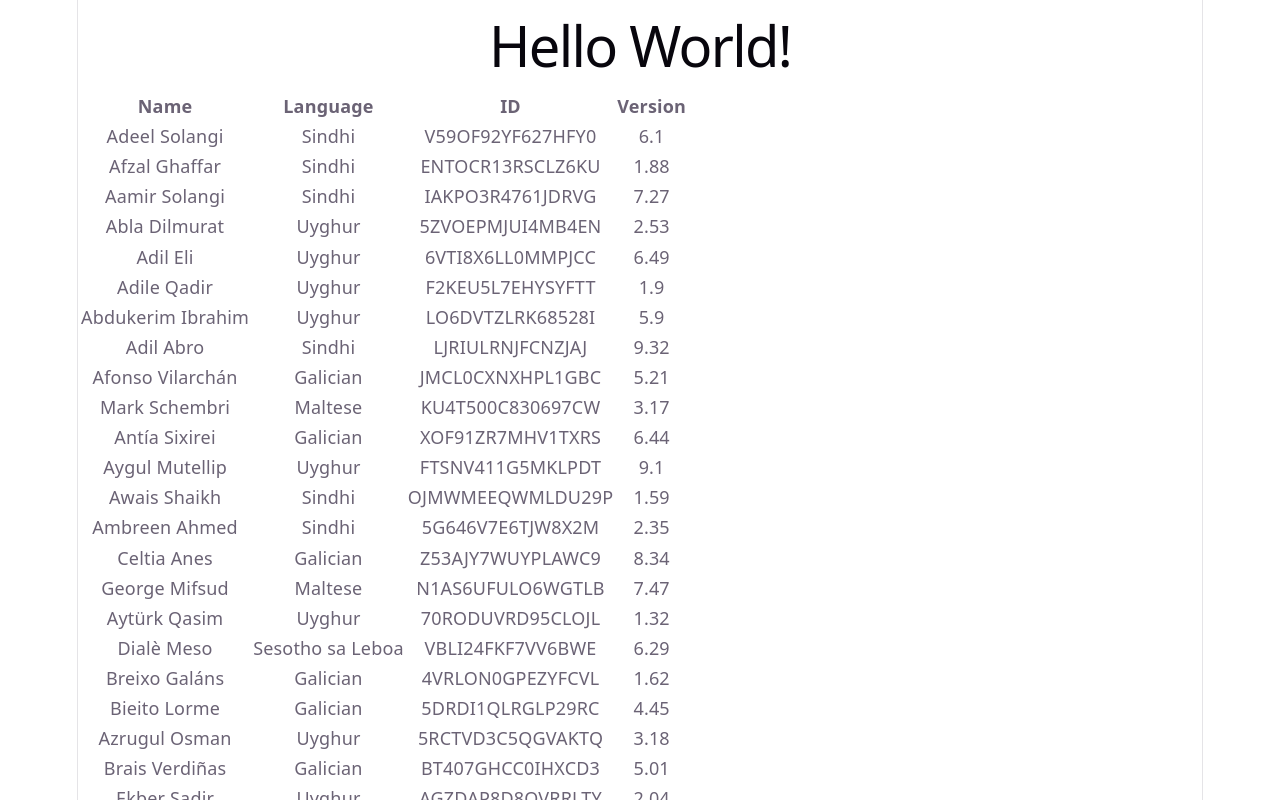
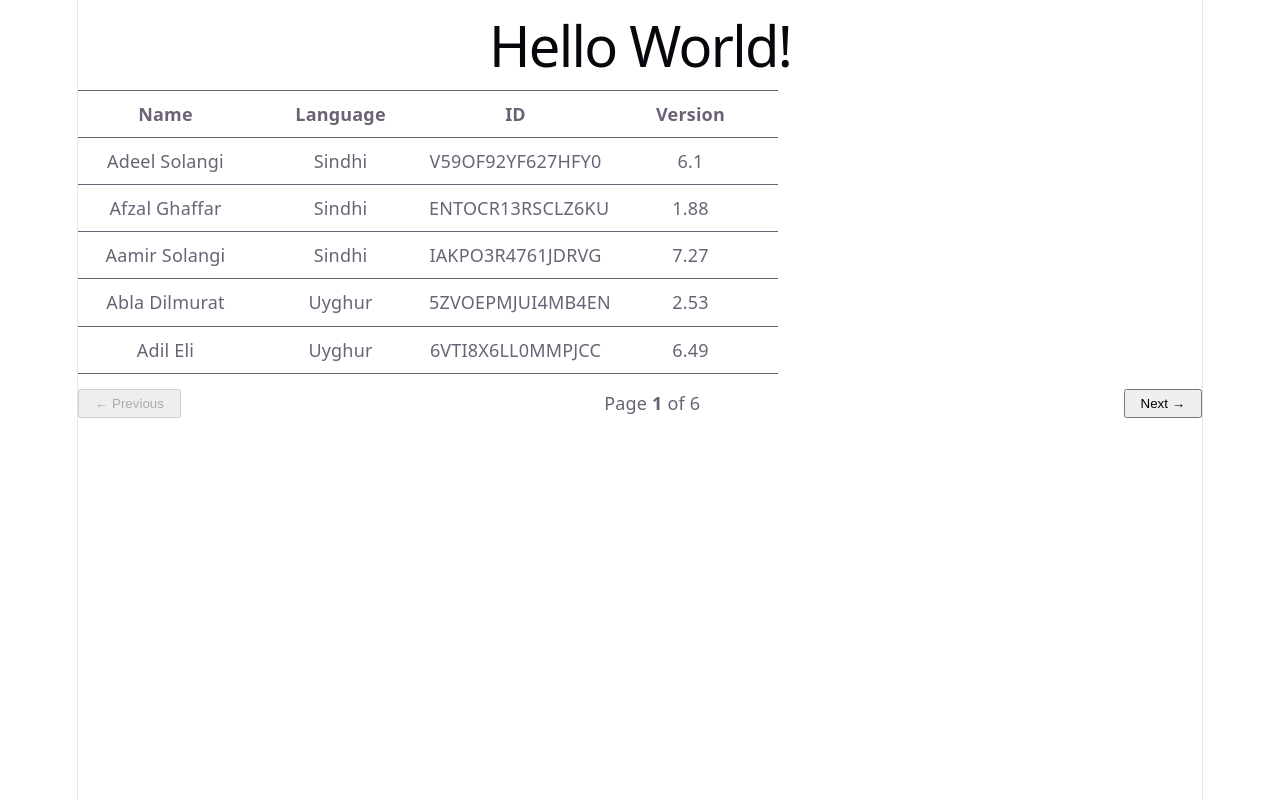
Before and after one commit to FatimahZahra30/edesk-task, a React (Vite) app in the folder my-react-app/: page / in a window 1280 px wide. Shown: the top 800 px of the page. Built offline with nearby package versions, Linux system fonts and the light colour scheme.

Commit message:
style the data table

```diff
--- /dev/null
+++ b/my-react-app/src/components/DataTable.css
@@ -0,0 +1,16 @@
+table {
+    width: 700px;
+    background-color: white;
+    border-collapse: collapse;
+    table-layout: fixed;
+}
+
+tr {
+  border: solid;
+  border-width: 1px 0;
+}
+
+td, th {
+    padding-top: 10px;
+    padding-bottom: 10px;
+}
--- a/my-react-app/src/components/DataTable.jsx
+++ b/my-react-app/src/components/DataTable.jsx
@@ -1,7 +1,30 @@
 import userData from '../data.json';
+import { useState } from 'react';
+import './DataTable.css';
 
 function DataTable() {
-    const DisplayData=userData.map(
+    const [currentPage, setCurrentPage] = useState(1);
+    const rowsPerPage = 5;
+
+    const indexOfLastRow = currentPage * rowsPerPage;
+  const indexOfFirstRow = indexOfLastRow - rowsPerPage;
+  const currentRows = userData.slice(indexOfFirstRow, indexOfLastRow);
+
+  const totalPages = Math.ceil(userData.length / rowsPerPage);
+
+  const handleNext = () => {
+    if (currentPage < totalPages) {
+      setCurrentPage(currentPage + 1);
+    }
+  };
+
+  const handlePrev = () => {
+    if (currentPage > 1) {
+      setCurrentPage(currentPage - 1);
+    }
+  };
+
+    const DisplayData=currentRows.map(
         (info)=>{
             return(
                 <tr>
@@ -29,6 +52,26 @@ function DataTable() {
                     {DisplayData}
                 </tbody>
             </table>
+
+            <div style={{ display: 'flex', justifyContent: 'space-between', alignItems: 'center', marginTop: '15px' }}>
+                <button
+                onClick={handlePrev}
+                disabled={currentPage === 1}
+                style={{ padding: '5px 15px', cursor: currentPage === 1 ? 'not-allowed' : 'pointer' }}
+                >
+                ← Previous
+                </button>
+
+                <span>Page <strong>{currentPage}</strong> of {totalPages}</span>
+
+                <button
+                onClick={handleNext}
+                disabled={currentPage === totalPages}
+                style={{ padding: '5px 15px', cursor: currentPage === totalPages ? 'not-allowed' : 'pointer' }}
+                >
+                Next →
+                </button>
+            </div>
         </div>
     );
 }
```
Also changed, not shown: 1 other file (tests, documents, lock files or other folders).
